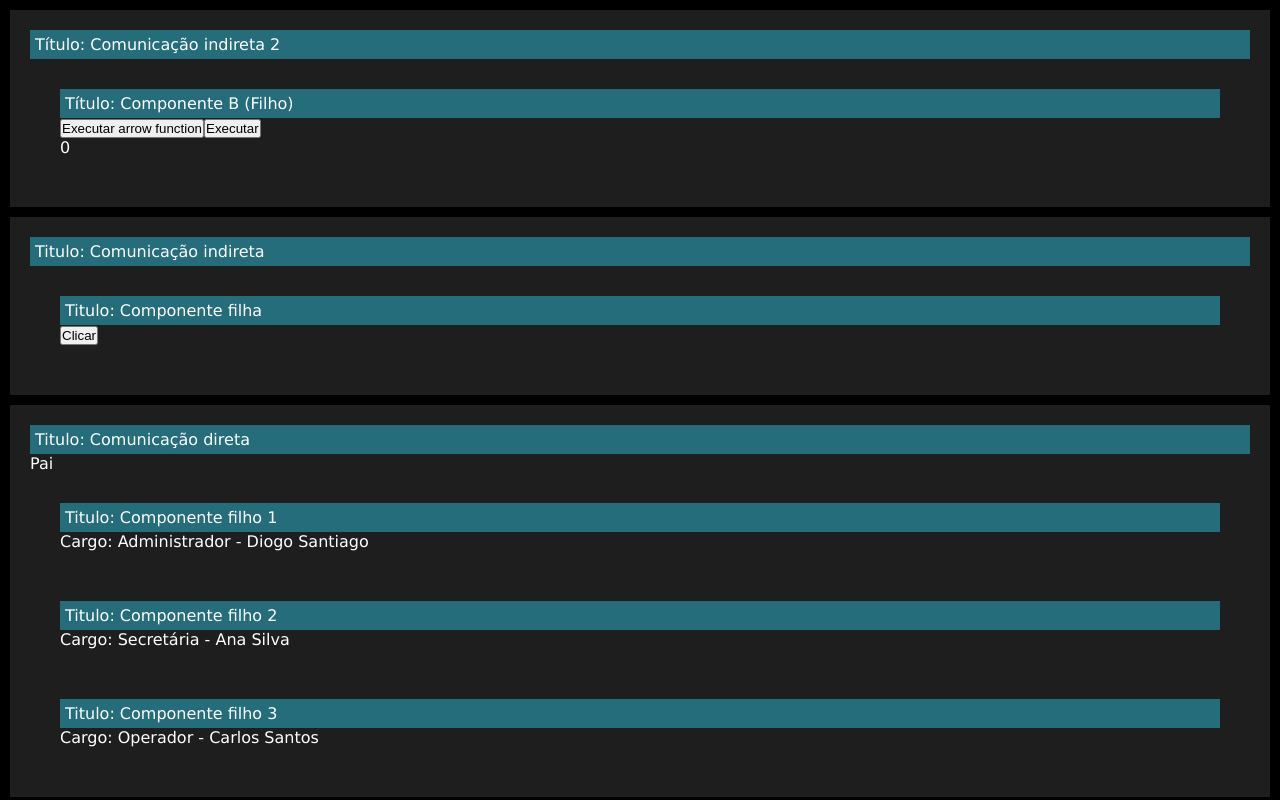
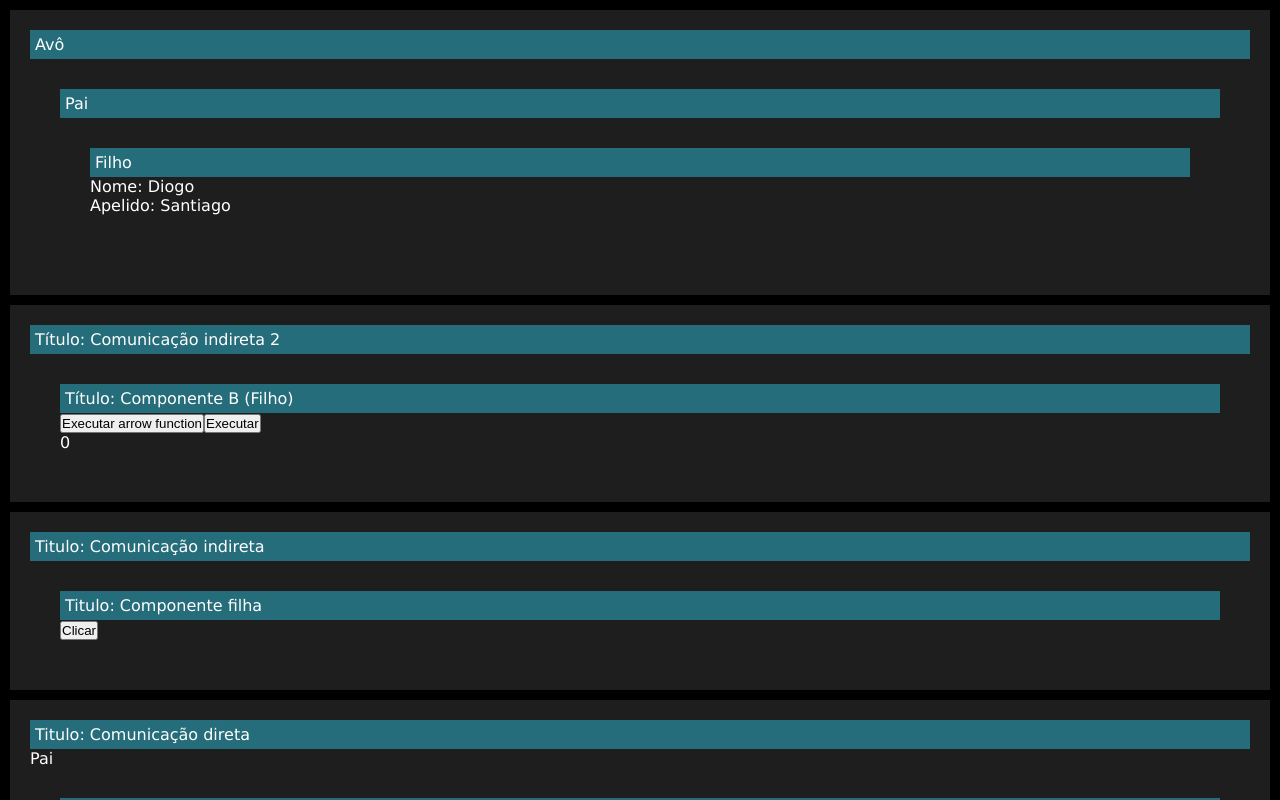
Before and after one commit to D1ogoX/aulas-reactjs, a React (Create React App) app: page / in a window 1280 px wide. Shown: the top 800 px of the page. Built offline with nearby package versions, Linux system fonts and the light colour scheme.

Commit message:
Spread Operator

```diff
--- a/src/App.js
+++ b/src/App.js
@@ -14,11 +14,14 @@ import ComponenteDez from "./Components/ComponenteDez"
 import ComponentePai from "./Components/Comunicacao_direta/ComponentePai"
 import ComponenteMae from "./Components/Comunicacao_indireta/ComponenteMae"
 import ComponenteA from "./Components/Comunicacao_indireta_2/ComponenteA"
+import ComponenteAvoA from "./Components/Comunicacao_direta/Comunicacao_direta_2/ComponenteAvoA"
 
 function App()
 {
     return (
         <>
+            <ComponenteAvoA titulo="Comunicação direta 2"/>
+
             <ComponenteA titulo="Comunicação indireta 2"/>
 
             <ComponenteMae titulo="Comunicação indireta"/>
--- /dev/null
+++ b/src/Components/Comunicacao_direta/Comunicacao_direta_2/ComponenteAvoA.jsx
@@ -0,0 +1,14 @@
+import React from "react"
+
+import ComponentePaiA from "./ComponentePaiA"
+
+export default (props) =>
+{
+    return (
+        <div className="componente">
+            <p className="titulo">Avô</p>
+
+            <ComponentePaiA nome="Diogo" apelido="Santiago"></ComponentePaiA>
+        </div>
+    )
+}
--- /dev/null
+++ b/src/Components/Comunicacao_direta/Comunicacao_direta_2/ComponenteFilhoA.jsx
@@ -0,0 +1,12 @@
+import React from "react"
+
+export default (props) =>
+{
+    return (
+        <div className="componente">
+            <p className="titulo">Filho</p>
+            <p>Nome: {props.nome}</p>
+            <p>Apelido: {props.apelido}</p>
+        </div>
+    )
+}
--- /dev/null
+++ b/src/Components/Comunicacao_direta/Comunicacao_direta_2/ComponentePaiA.jsx
@@ -0,0 +1,14 @@
+import React from "react"
+
+import ComponenteFilhoA from "./ComponenteFilhoA"
+
+export default (props) =>
+{
+    return (
+        <div className="componente">
+            <p className="titulo">Pai</p>
+
+            <ComponenteFilhoA {...props}></ComponenteFilhoA>
+        </div>
+    )
+}
```
